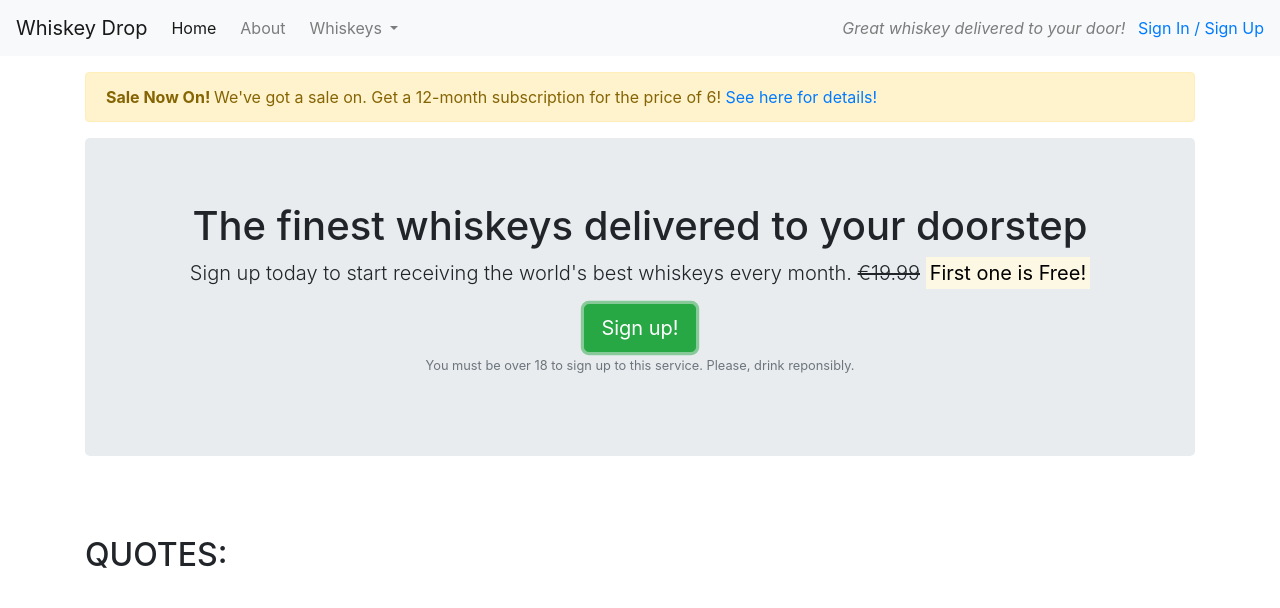
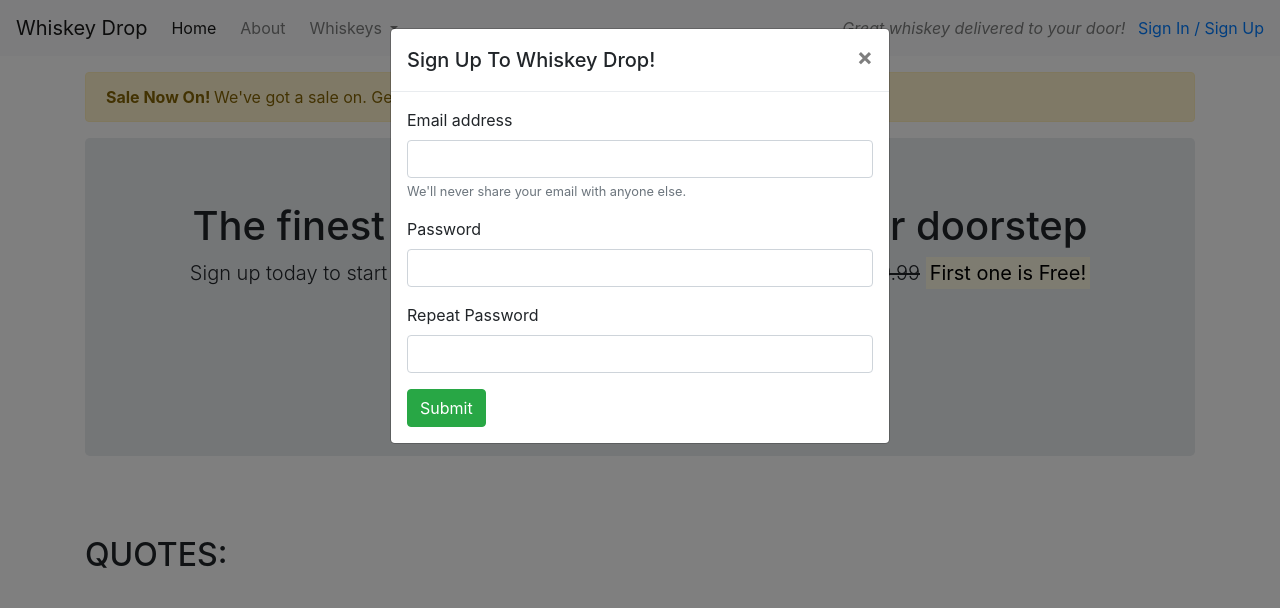
Before and after one commit to kevin1610433/bootstrap-4, a plain HTML site: page index.html in a window 1280 px wide. Both pictures are taken after a click on the button "Sign up!". Shown: the top 608 px of the page. Drawn offline with nearby package versions, Linux system fonts and the light colour scheme.

Commit message:
index.html

```diff
--- a/index.html
+++ b/index.html
@@ -96,7 +96,7 @@
               <span class="d-inline d-sm-none"><br /></span>
               <strong><mark>First one is Free!</mark></strong>
             </p>
-            <button class="btn btn-success btn-lg">Sign up!</button>
+            <button class="btn btn-success btn-lg" data-toggle="modal" data-target="#signUpModal">Sign up!</button>
             <p class="text-muted">
               <small
                 >You must be over 18 to sign up to this service. Please, drink
@@ -225,6 +225,42 @@
         </div>
       </section>
     </article>
+    <div class="modal" tabindex="-1" role="dialog" id="signUpModal">
+      <div class="modal-dialog" role="document">
+        <div class="modal-content">
+          <div class="modal-header">
+            <h5 class="modal-title">Sign Up To Whiskey Drop!</h5>
+            <button
+              type="button"
+              class="close"
+              data-dismiss="modal"
+              aria-label="Close"
+            >
+              <span aria-hidden="true">&times;</span>
+            </button>
+          </div>
+          <div class="modal-body">
+            <form>
+  <div class="form-group">
+    <label for="exampleInputEmail1">Email address</label>
+    <input type="email" class="form-control" id="exampleInputEmail1" aria-describedby="emailHelp">
+    <small id="emailHelp" class="form-text text-muted">We'll never share your email with anyone else.</small>
+  </div>
+  <div class="form-group">
+    <label for="password">Password</label>
+    <input type="password" class="form-control" id="password">
+  </div>
+  <div class="form-group">
+    <label for="repeatPasswrd">Repeat Password</label>
+    <input type="password" class="form-control" id="repeatPasswrd">
+  </div>
+
+  <button type="submit" class="btn btn-success">Submit</button>
+</form>
+          </div>
+        </div>
+      </div>
+    </div>
     <script
       src="https://code.jquery.com/jquery-3.4.1.slim.min.js"
       integrity="sha384-J6qa4849blE2+poT4WnyKhv5vZF5SrPo0iEjwBvKU7imGFAV0wwj1yYfoRSJoZ+n"
```
